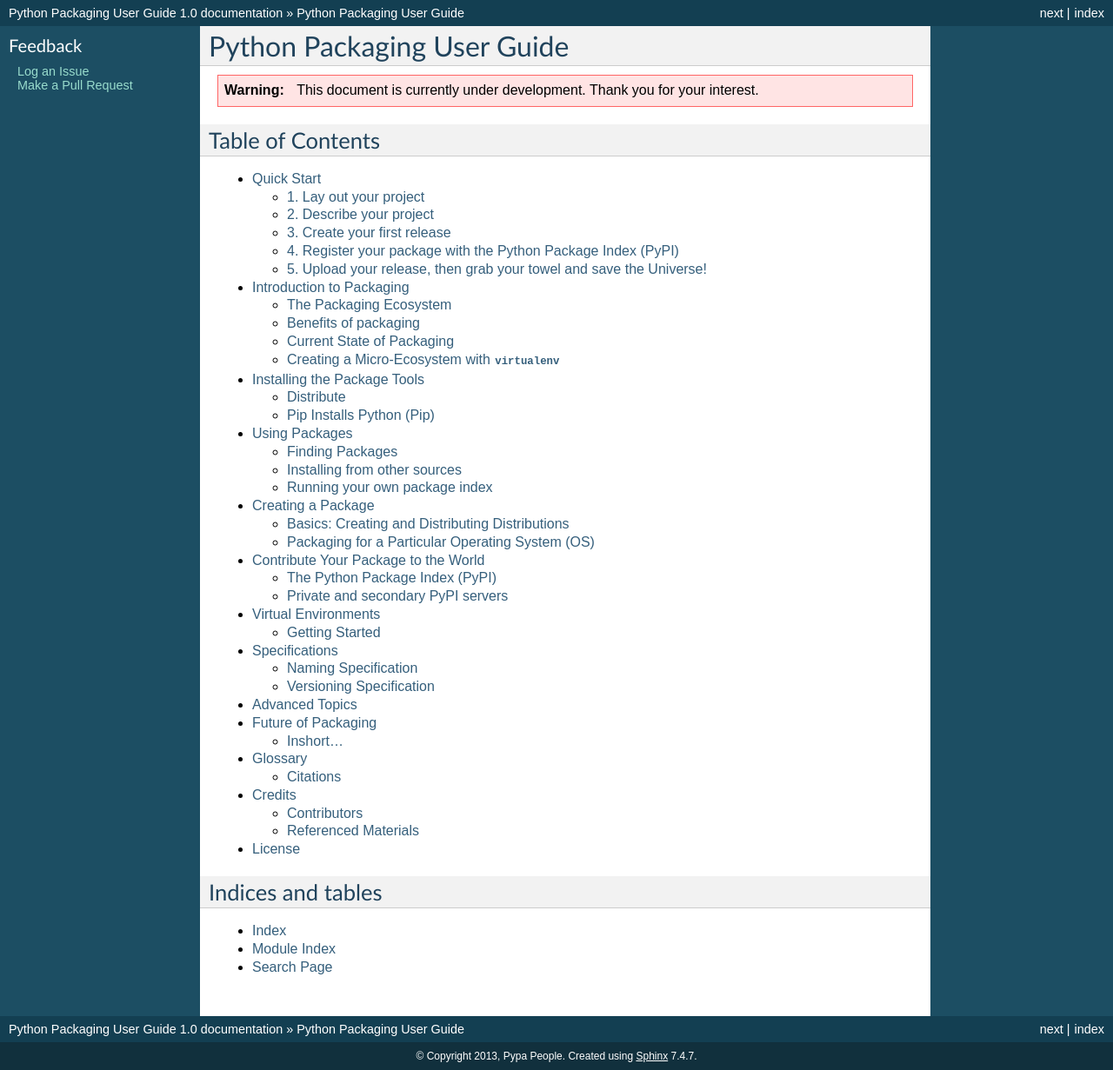
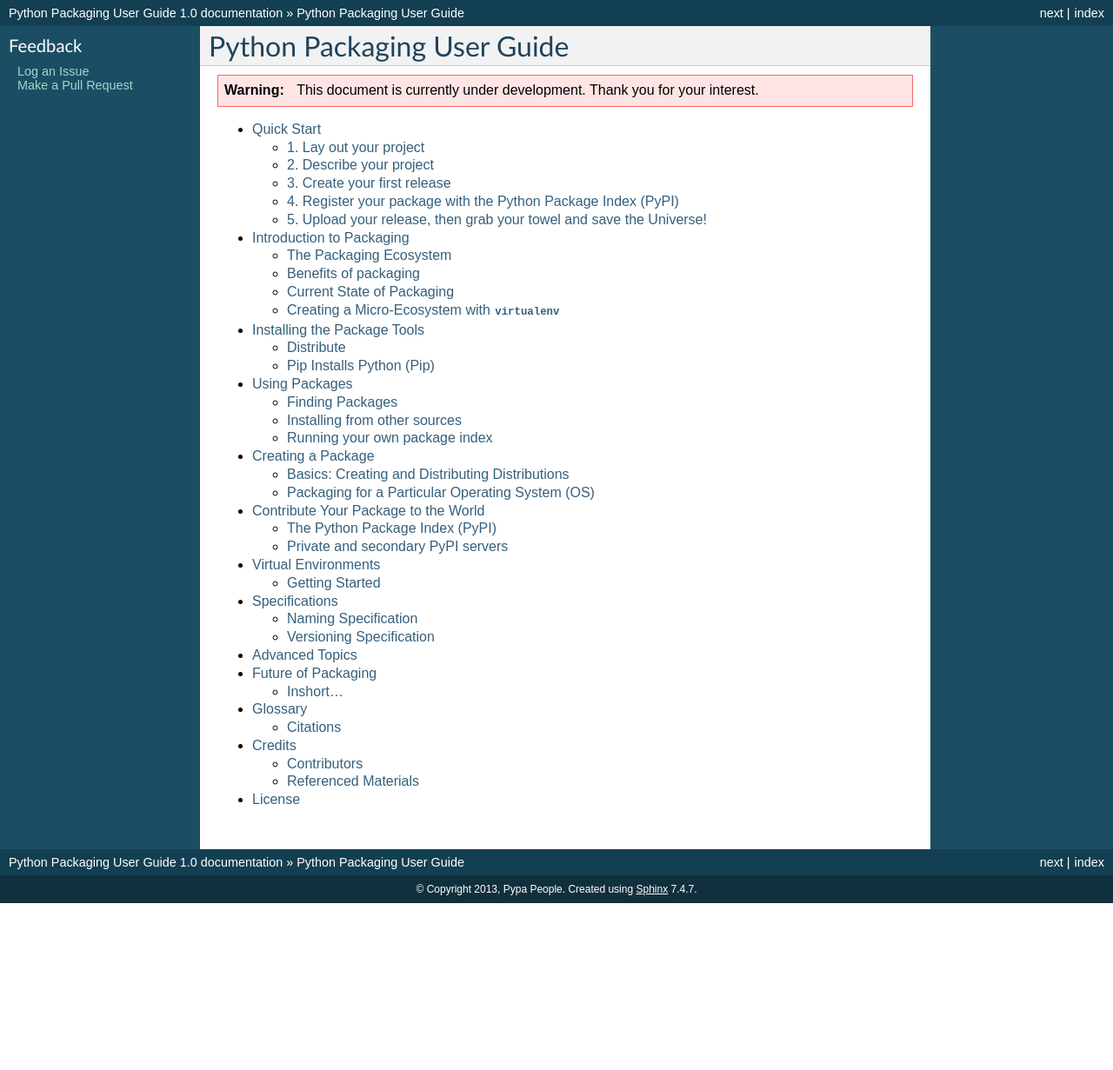
Before and after one commit to pypa/packaging.python.org, a Sphinx documentation site: the page built from source/index.txt, in a window 1280 px wide. Shown: the whole page at 87% size. Built offline with Sphinx 7.4.7, drawn with Linux system fonts in a browser that asks for light colours; after the commit the page ends 1039 px from its top, so only the background shows below that.

Commit message:
remove cruft from the index

```diff
--- a/source/index.txt
+++ b/source/index.txt
@@ -4,8 +4,6 @@
 
 .. warning:: This document is currently under development. Thank you for your interest.
 
-Table of Contents
-=================
 
 .. toctree::
    :maxdepth: 2
@@ -28,10 +26,3 @@
    glossary.txt
    credits.txt
    license.txt
-
-Indices and tables
-==================
-
-* :ref:`genindex`
-* :ref:`modindex`
-* :ref:`search`
```
